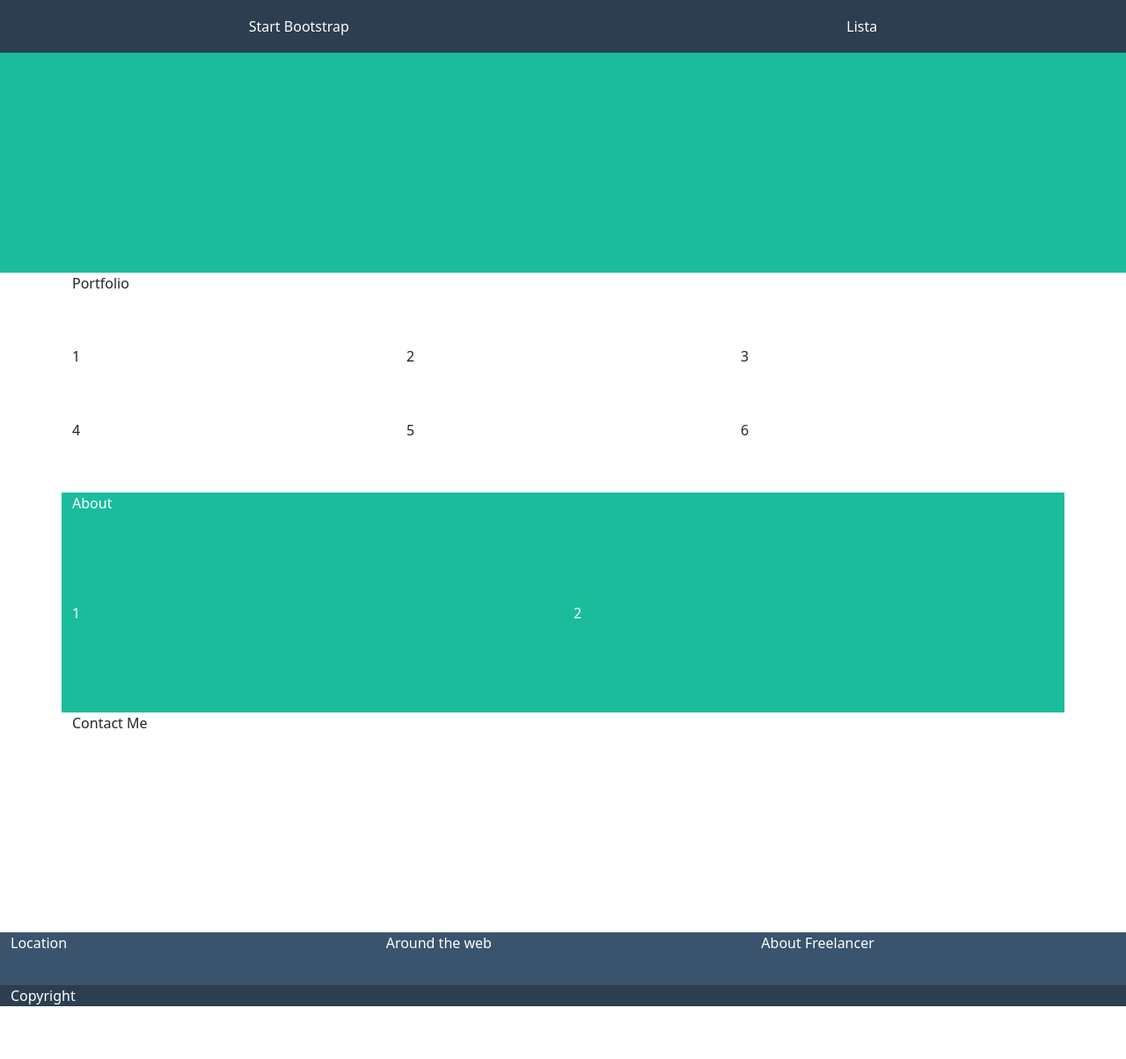
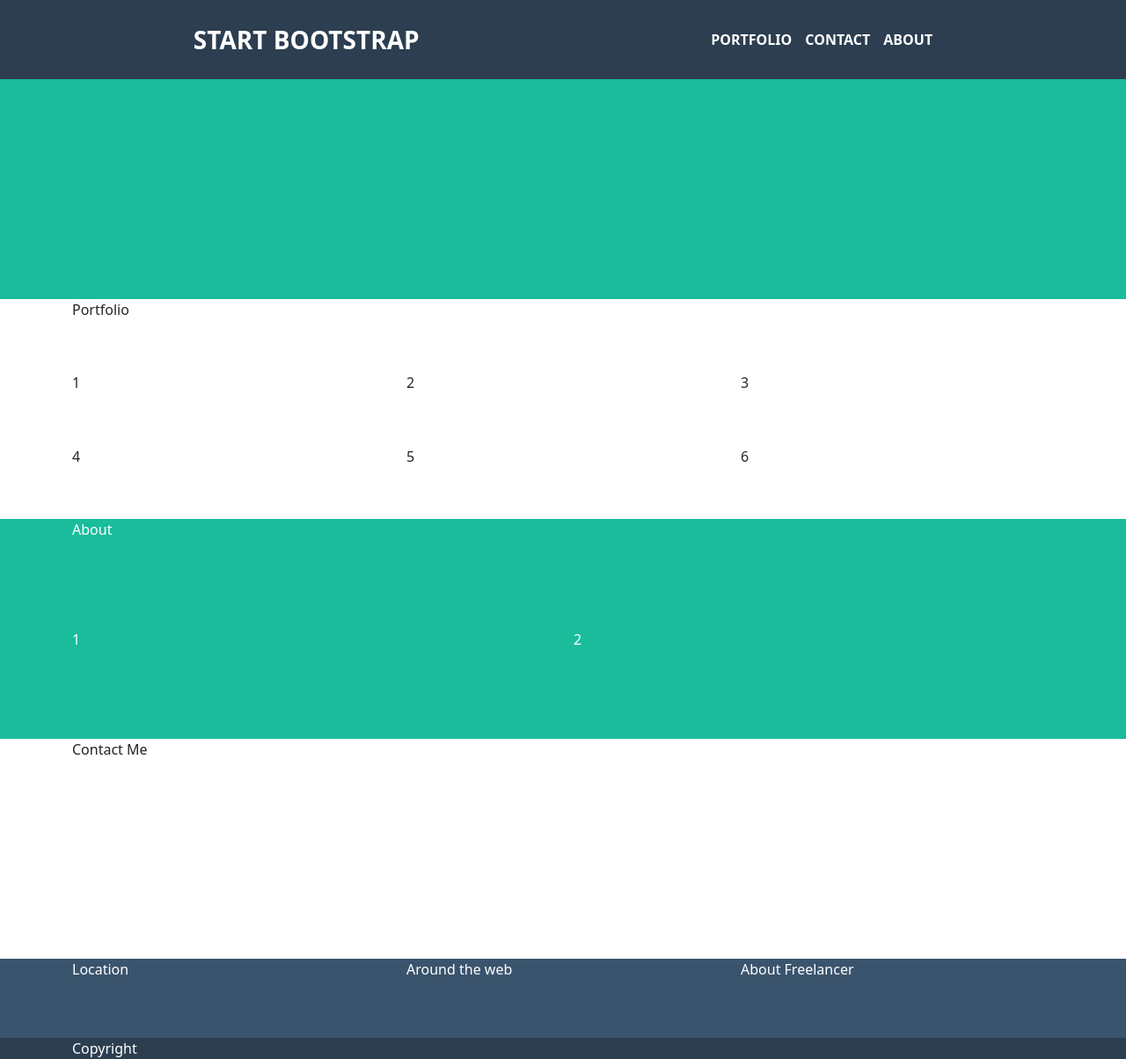
Before and after one commit to Siripiri-hue/html-css-bootstrap-freelancer, a plain HTML site: page index.html in a window 1280 px wide. Shown: the whole page at 88% size. Before the commit the page ends 1144 px from the top, so only its background shows below. Drawn offline with nearby package versions, Linux system fonts and the light colour scheme.

Commit message:
Corrette alcune cose del layout + aggiunta files

```diff
--- a/index.html
+++ b/index.html
@@ -12,22 +12,29 @@
 </head>
 
 <body>
-    <header>
-        <div class="container-fluid ms_bg-navy">
+    <header class="ms_bg-navy">
+        <div class="container text-uppercase fw-bold">
             <nav class="row ms_min-height-xs align-items-center justify-content-around">
-                <div class="col-auto">Start Bootstrap</div>
-                <div class="col-auto">Lista</div>
+                <div class="col-auto fs-3">Start Bootstrap</div>
+                <div class="col-auto">
+                    <ul class="ms_ul">
+                        <li>Portfolio</li>
+                        <li>Contact</li>
+                        <li>About</li>
+                    </ul>
+                </div>
             </nav>
+    </header>
 
-            <div id="ms_jumbo">
-                <div class="row ms_min-height-lg ms_bg-turquoise">
+    <main>
+        <section id="jumbo" class="ms_bg-turquoise">
+            <div class="container">
+                <div class="row ms_min-height-lg">
                     <div class="col-auto"></div>
                 </div>
             </div>
-        </div>
-    </header>
+        </section>
 
-    <main>
         <section id="ms_portfolio">
             <div class="container">
                 <div class="row ms_min-height-lg">
@@ -44,7 +51,7 @@
             </div>
         </section>
 
-        <section id="ms_about ms_bg-turquoise">
+        <section id="ms_about" class="ms_bg-turquoise">
             <div class="container ms_bg-turquoise">
                 <div class="row ms_min-height-lg justify-content-center">
                     <div class="col-12">About</div>
@@ -65,8 +72,8 @@
     </main>
 
     <footer>
-        <section id="ms_footer_info">
-            <div class="container-fluid ms_bg-navylight ms_min-height-xs">
+        <section id="ms_footer_info" class="ms_bg-navylight">
+            <div class="container ms_min-height-xs">
                 <div class="row">
                     <div class="col-4">Location</div>
                     <div class="col-4">Around the web</div>
@@ -75,8 +82,8 @@
             </div>
         </section>
 
-        <section id="ms_disclaimer">
-            <div class="container-fluid ms_bg-navy">
+        <section id="ms_disclaimer" class="ms_bg-navy">
+            <div class="container">
                 <div class="row">
                     <div class="col-12">Copyright</div>
                 </div>
--- a/style.css
+++ b/style.css
@@ -16,13 +16,21 @@
 
 /* heights */
 .ms_min-height-xs {
-    min-height: 60px;
+    min-height: 90px;
 }
 
 .ms_min-height-lg {
     min-height: 250px;
 }
 
+/* list */
+.ms_ul {
+    list-style: none;
+    display: flex;
+    gap: 15px;
+    margin-bottom: 0;
+}
+
 /* debug */
 /* .row, .container, .container-fluid {
     border: 2px solid black;
```
Also changed, not shown: img/avatar.svg (added), img/cabin.png (added), img/cake.png (added), img/circus.png (added), img/game.png (added), img/safe.png (added), img/submarine.png (added).
